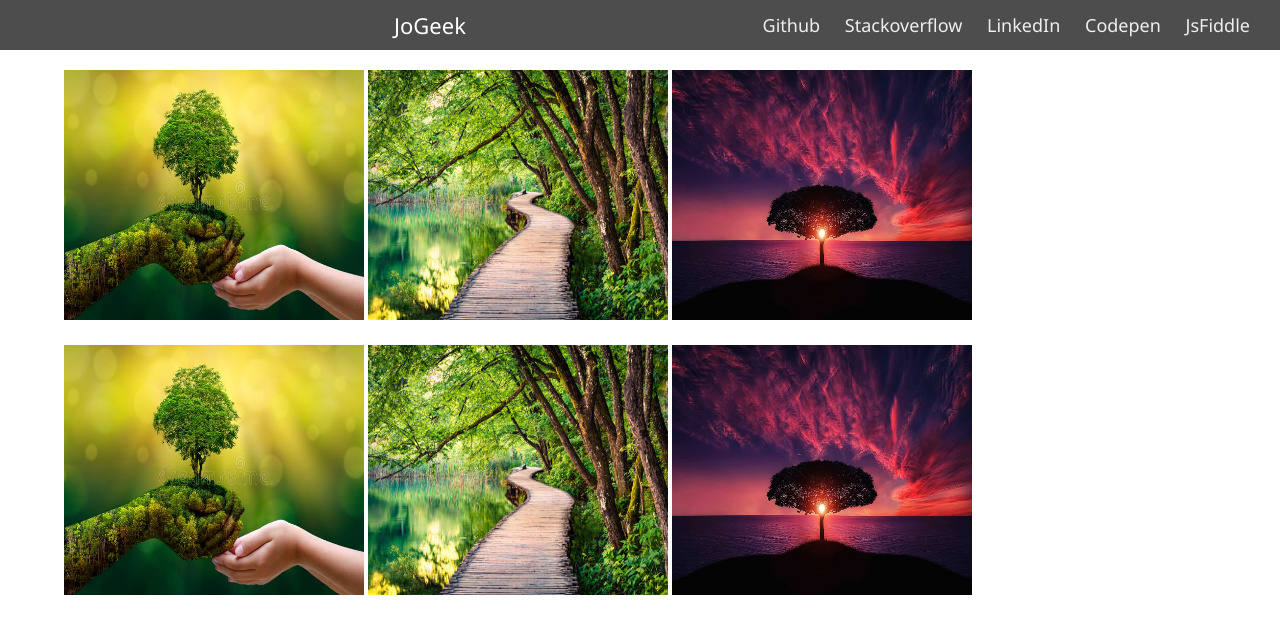
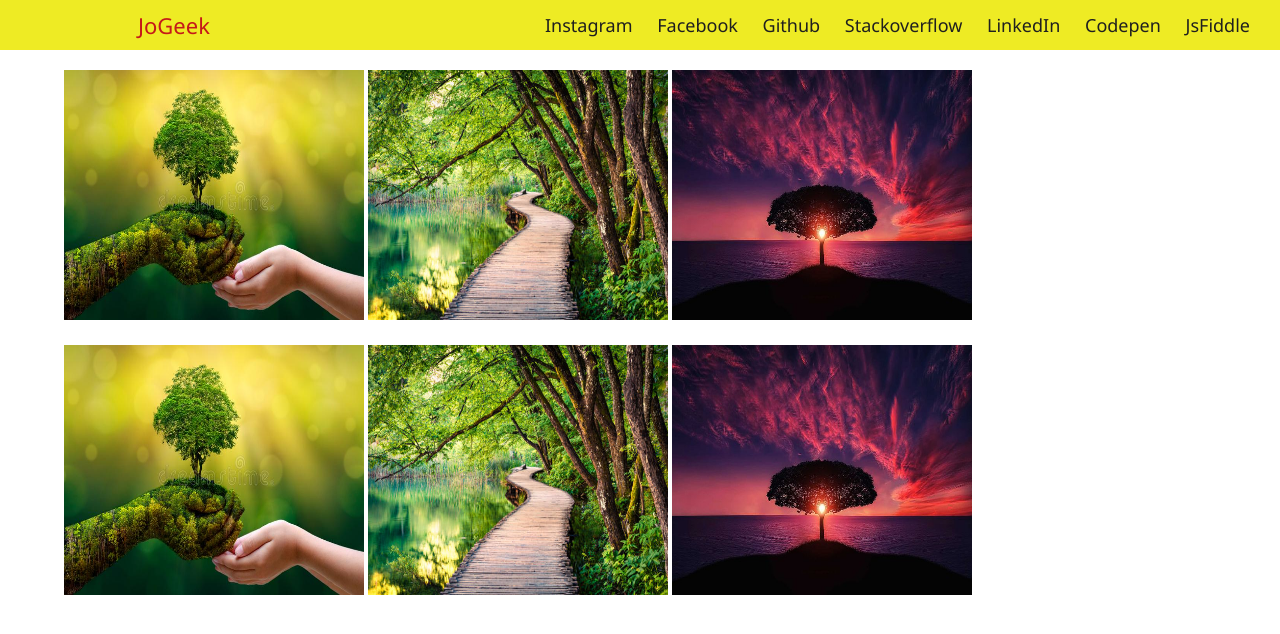
Before and after one commit to TheProSheikh/sheikh.com, a plain HTML site: page index.html in a window 1280 px wide. Drawn offline with Linux system fonts and the light colour scheme.

Commit message:
Navigation bar changed

```diff
--- a/index.html
+++ b/index.html
@@ -19,7 +19,7 @@
         .nav {
             height: 50px;
             width: 100%;
-            background-color: #4d4d4d;
+            background-color: #eeeb24;
             position: relative;
         }
 
@@ -30,8 +30,8 @@
         .nav>.nav-header>.nav-title {
             display: inline-block;
             font-size: 22px;
-            color: #fff;
-            margin-left: 30%;
+            color: rgb(197, 25, 25);
+            margin-left: 10%;
             padding: 10px 10px 10px 10px;
         }
 
@@ -50,11 +50,13 @@
             display: inline-block;
             padding: 13px 10px 13px 10px;
             text-decoration: none;
-            color: #efefef;
+            color: #1f1f1f;
         }
 
         .nav>.nav-links>a:hover {
-            background-color: rgba(0, 0, 0, 0.3);
+            background-color: rgba(0, 255, 85, 0.3);
+            font-style: italic;
+            text-decoration:underline;
         }
 
         .nav>#nav-check {
@@ -133,12 +135,14 @@
         <div class="nav-btn">
             <label for="nav-check">
                 <span></span>
-                <span></span>
-                <span></span>
+                <!-- <span></span>
+                <span></span> -->
             </label>
         </div>
 
         <div class="nav-links">
+            <a href="instagram.com">Instagram</a>
+            <a href="facebook.com">Facebook</a>
             <a href="//github.io/jo_geek" target="_blank">Github</a>
             <a href="http://stackoverflow.com/users/4084003/" target="_blank">Stackoverflow</a>
             <a href="https://in.linkedin.com/in/jonesvinothjoseph" target="_blank">LinkedIn</a>
```
